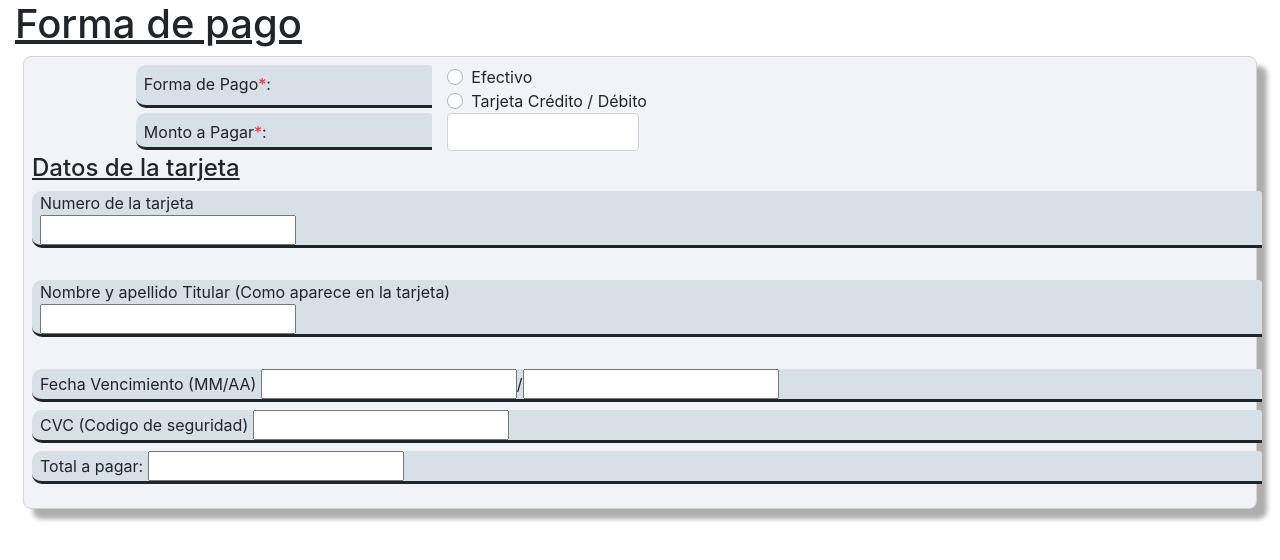
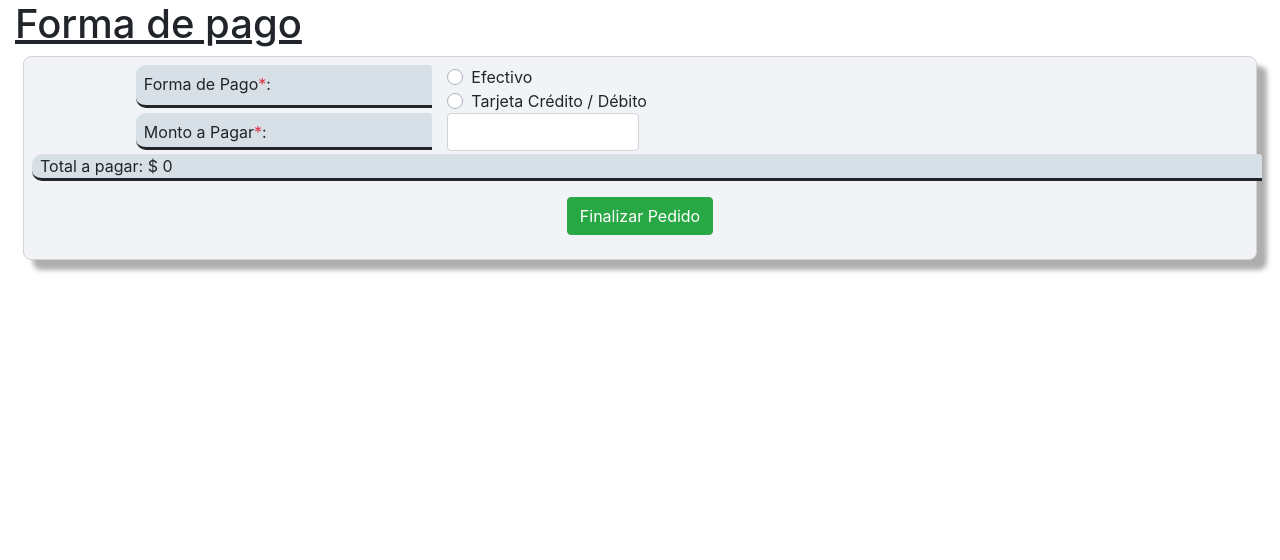
Before and after one commit to Luuzaall/ISW-Grupo2-2022, an Angular app: page / in a window 1280 px wide. Shown: the top 560 px of the page. Built offline with nearby package versions, Linux system fonts and the light colour scheme.

Commit message:
A ver si anda

```diff
--- a/src/app/app.module.ts
+++ b/src/app/app.module.ts
@@ -6,6 +6,7 @@ import { AppComponent } from './app.component';
 import { DatosPedidoComponent } from './components/datos-pedido/datos-pedido.component';
 import { FormaPagoComponent } from './components/forma-pago/forma-pago.component';
 import { ReactiveFormsModule } from "@angular/forms";
+import { FormsModule } from '@angular/forms';
 
 @NgModule({
   declarations: [
@@ -16,7 +17,8 @@ import { ReactiveFormsModule } from "@angular/forms";
   imports: [
     BrowserModule,
     AppRoutingModule,
-    ReactiveFormsModule
+    ReactiveFormsModule,
+    FormsModule
   ],
   providers: [],
   bootstrap: [AppComponent]
--- a/src/app/components/datos/datos-forma-pago.ts
+++ b/src/app/components/datos/datos-forma-pago.ts
@@ -1,6 +1,6 @@
 import { FormaPago } from '../../models/forma-pago';
 
 export const FormasPagos: FormaPago[] = [
-    { Nombre: "Efectivo"},
-    { Nombre: "Tarjeta Crédito / Débito"}
+    new FormaPago("Efectivo"),
+    new FormaPago("Tarjeta Crédito / Débito")
 ];
--- a/src/app/components/forma-pago/forma-pago.component.html
+++ b/src/app/components/forma-pago/forma-pago.component.html
@@ -4,7 +4,7 @@
         Forma de pago
       </u>
     </h1>
-  <form name="FormFormaPago" [formGroup]="FormFormaPago">
+  <form [formGroup]="FormFormaPago">
 
     <!-- Forma Pago -->
     <div class="row">
@@ -22,6 +22,7 @@
             value="{{ fp }}"
             id="{{ fp }}"
             formControlName="FormaPago"
+            (click)="seleccionandoFormaPago(fp)"
             [ngClass]="{
               'is-invalid':
                 (FormFormaPago.controls['FormaPago'].touched || submitted) &&
@@ -86,54 +87,7 @@
       </div>
     </div>
 <div>
-<div>
-    <h2>
-      <legend><u>Datos de la tarjeta</u></legend>
-    </h2>
-    <label>
-      Numero de la tarjeta
-      <br>
-      <input class="text">
-    </label>
-    <br>
-    <label>
-      Nombre y apellido Titular (Como aparece en la tarjeta)
-      <br>
-      <input class="text">
-    </label>
-    <br>
-    <label>
-      Fecha Vencimiento (MM/AA)
-      <input type="text">/<input type="text">
-    </label>
-    <label>
-      CVC (Codigo de seguridad)
-      <input type="text">
-    </label>
-  </div>
-  <div class="form-group">
-    <label>
-      Total a pagar:
-      <input type="text">
-    </label>
-  </div>
-</div>
-
-
-    <!-- <form [formGroup]="FormFormaPago">
-      <div class="container-fluid" class="form-group">
-        <legend> Elige una forma de pago</legend>
-
-        <div class="form-check">
-            <input class="form-check-input" type="radio" name="forma-pago" value="efectivo" (click)="seleccionandoFormaPago(1)">
-            <label class="form-check-label">Efectivo</label>
-        </div>
-
-        <div class="form-check">
-          <input class="form-check-input" type="radio" name="forma-pago" value="tarjeta" (click)="seleccionandoFormaPago(2)">
-          <label class="form-check-label">Tarjeta</label>
-        </div>
-        <div class="form-group" *ngIf="formaPago==1">
+  <div class="form-group" *ngIf="formaPagoSeleccionado?.sosEfectivo()">
     <h2>
       <legend><u>Efectivo</u></legend>
     </h2>
@@ -143,38 +97,39 @@
     </label>
   </div>
 
-        <div class="form-group" *ngIf="formaPago==2">
+  <div class="form-group" *ngIf="formaPagoSeleccionado?.sosTarjeta()">
     <h2>
       <legend><u>Datos de la tarjeta</u></legend>
     </h2>
     <label>
       Numero de la tarjeta
       <br>
-            <input class="text">
+      <input class="text" [(ngModel)]="pedido.nro_tarjeta" name="nro_tarjeta">
     </label>
     <br>
     <label>
       Nombre y apellido Titular (Como aparece en la tarjeta)
       <br>
-            <input class="text">
+      <input class="text" [(ngModel)]="pedido.nombre_tarjeta" name="nombre_tarjeta">
     </label>
     <br>
     <label>
       Fecha Vencimiento (MM/AA)
-            <input type="text">/<input type="text">
+      <input type="text" class="fechaVencimiento" [maxlength]="2" [(ngModel)]="pedido.mes_vencimiento" name="mes_vencimiento">
+      /
+      <input type="text" class="fechaVencimiento" [maxLength]="2" [(ngModel)]="pedido.anio_vencimiento" name="anio_vencimiento">
     </label>
     <label>
       CVC (Codigo de seguridad)
-            <input type="text">
+      <input type="text" class="cvc" [maxLength]="3" [(ngModel)]="pedido.cvc" name="cvc">
     </label>
   </div>
   <div class="form-group">
     <label>
-            Total a pagar:
-            <input type="text">
+      Total a pagar: $ {{pedido.monto}}
+      <!-- <input type="text" disabled [value]="pedido.monto"> -->
     </label>
   </div>
-      </div>
-    </form> -->
-  </form>
-</div>
+  <p align="center">
+    <button class="btn btn-success" (click)="mostrarPedido()">Finalizar Pedido</button>
+  </p>
--- a/src/app/components/forma-pago/forma-pago.component.ts
+++ b/src/app/components/forma-pago/forma-pago.component.ts
@@ -1,5 +1,6 @@
 import { Component, OnInit } from '@angular/core';
 import { FormGroup, FormControl, Validators, FormBuilder } from "@angular/forms";
+import { Pedido } from 'src/app/models/pedido';
 
 import { FormaPago } from '../../models/forma-pago';
 
@@ -13,12 +14,13 @@ import { FormasPagos } from '../datos/datos-forma-pago'
 })
 export class FormaPagoComponent implements OnInit {
 
-  formaPago: number;
+  formaPagoSeleccionado: FormaPago;
   efectivo: boolean;
   FormasPagos: FormaPago[];
   FormFormaPago: FormGroup;
   FormFormaPagoEfectivo: FormGroup;
   FormFormaPagoTarjeta: FormGroup;
+  pedido: Pedido;
 
   submitted = false;
 
@@ -31,7 +33,7 @@ export class FormaPagoComponent implements OnInit {
     this.crearControladorFormulario()
 
     this.efectivo = false;
-    this.formaPago = 0;
+    this.pedido = new Pedido();
   }
 
   crearControladorFormulario(){
@@ -50,8 +52,12 @@ export class FormaPagoComponent implements OnInit {
     this.efectivo = resp;
   }
 
-  seleccionandoFormaPago(resp: number): void{
-    this.formaPago = resp;
+  seleccionandoFormaPago(fp: FormaPago): void{
+    this.formaPagoSeleccionado = fp
+  }
+
+  mostrarPedido(): void{
+    console.log(this.pedido)
   }
 
 }
--- a/src/app/models/forma-pago.ts
+++ b/src/app/models/forma-pago.ts
@@ -1,3 +1,22 @@
-export interface FormaPago {
-    Nombre: string
+export class FormaPago {
+    Nombre: string;
+
+    public constructor(nombre: string){
+        this.Nombre = nombre
+    }
+
+    public sosEfectivo(){
+        if (this.Nombre == "Efectivo") {
+            return true;
+        }
+        return false;
+    }
+
+    public sosTarjeta(){
+        if (this.Nombre == "Tarjeta Crédito / Débito") {
+            return true;
+        }
+        return false;
+    }
+
 }
--- /dev/null
+++ b/src/app/models/pedido.ts
@@ -0,0 +1,32 @@
+export class Pedido{
+    formaPago: number;
+    monto: number;
+    nro_tarjeta: number;
+    nombre_tarjeta: string;
+
+    mes_vencimiento: number;
+    anio_vencimiento: number;
+    cvc: number;
+
+    constructor() {
+      this.monto = 0;
+    }
+
+    public setFormaPago(fp: number): void{
+      this.formaPago = fp;
+    }
+
+    public getFormaPago(): number{
+      return this.formaPago;
+    }
+
+    public setMonto(monto: number): void{
+      if(monto > 0){
+        this.monto = monto;
+      }
+    }
+
+    public getMonto(): number{
+      return this.monto;
+    }
+}
```
Lines whose indentation alone changed are shown as unchanged.
